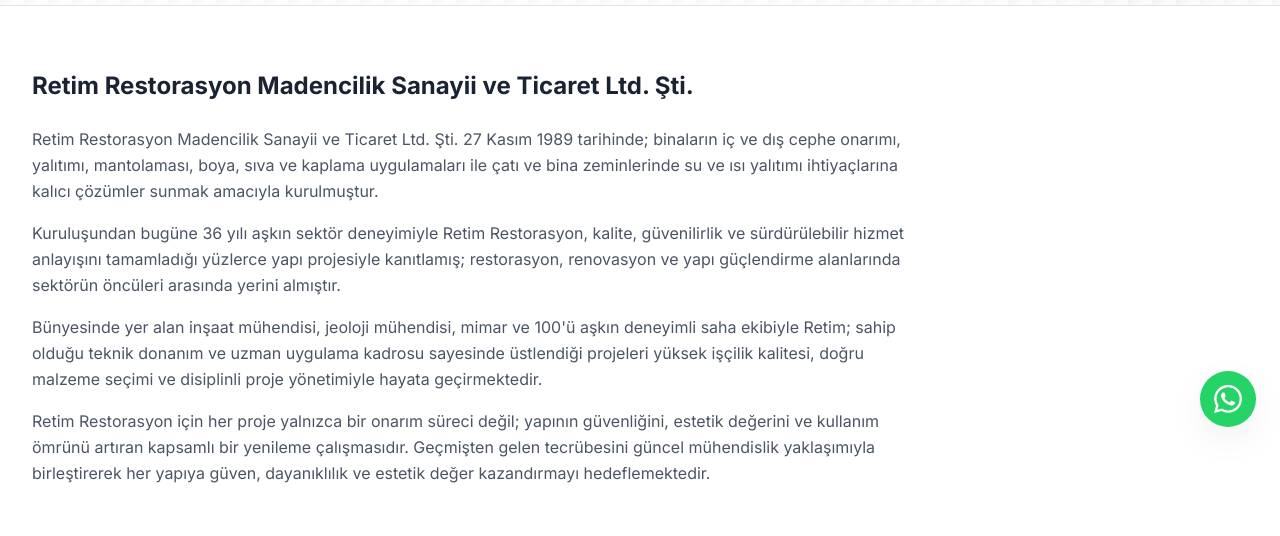
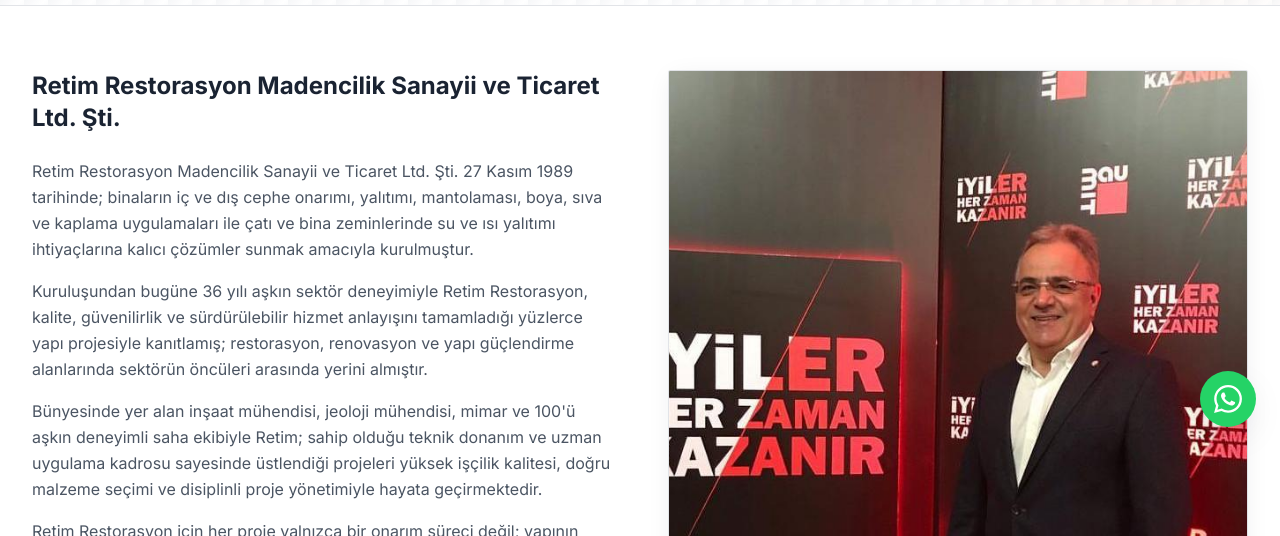
Before and after one commit to yigitcnkzlts/retim-proje-vitrini-demo, a Next.js app: page /hakkimizda in a window 1280 px wide. Shown: the part 349-885 px from the top of the page. Built offline with nearby package versions, Linux system fonts and the light colour scheme; no server answers; a web font is replaced by a local one.

Commit message:
Hakkımızda sayfasına kurumsal fotoğraf ekle

```diff
--- a/src/app/hakkimizda/page.tsx
+++ b/src/app/hakkimizda/page.tsx
@@ -1,4 +1,5 @@
 import type { Metadata } from "next";
+import Image from "next/image";
 import Link from "next/link";
 import PageHero from "@/components/ui/PageHero";
 import { aboutText, siteConfig } from "@/data/site";
@@ -19,12 +20,27 @@
 
       <section className="py-12 md:py-16">
         <div className="container-main">
-          <div className="max-w-4xl">
-            <h2 className="text-2xl font-bold text-retim-navy">{siteConfig.legalName}</h2>
-            <p className="mt-6 leading-relaxed text-gray-600">{aboutText.intro}</p>
-            <p className="mt-4 leading-relaxed text-gray-600">{aboutText.experience}</p>
-            <p className="mt-4 leading-relaxed text-gray-600">{aboutText.team}</p>
-            <p className="mt-4 leading-relaxed text-gray-600">{aboutText.closing}</p>
+          <div className="grid items-start gap-10 lg:grid-cols-2 lg:gap-14">
+            <div>
+              <h2 className="text-2xl font-bold text-retim-navy">{siteConfig.legalName}</h2>
+              <p className="mt-6 leading-relaxed text-gray-600">{aboutText.intro}</p>
+              <p className="mt-4 leading-relaxed text-gray-600">{aboutText.experience}</p>
+              <p className="mt-4 leading-relaxed text-gray-600">{aboutText.team}</p>
+              <p className="mt-4 leading-relaxed text-gray-600">{aboutText.closing}</p>
+            </div>
+
+            <div className="relative mx-auto w-full max-w-md overflow-hidden rounded-sm border border-retim-gray-dark bg-retim-gray shadow-soft lg:mx-0 lg:max-w-none">
+              <div className="relative aspect-[4/5] w-full">
+                <Image
+                  src="/images/retim/hakkimizda-kurumsal.jpeg"
+                  alt="Retim Restorasyon kurumsal"
+                  fill
+                  className="object-cover object-top"
+                  sizes="(max-width: 1024px) 100vw, 50vw"
+                  priority
+                />
+              </div>
+            </div>
           </div>
 
           <div className="mt-16 rounded-sm border border-retim-gray-dark bg-retim-navy p-8 text-center text-white md:p-12">
```
Also changed, not shown: public/images/retim/hakkimizda-kurumsal.jpeg (added).
